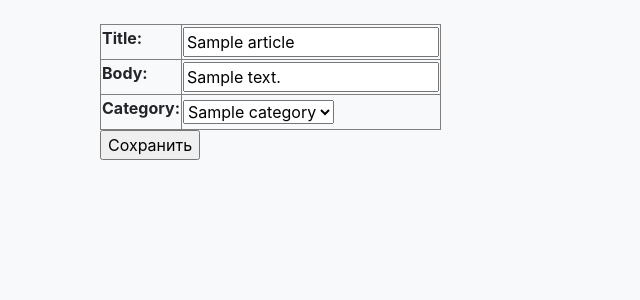
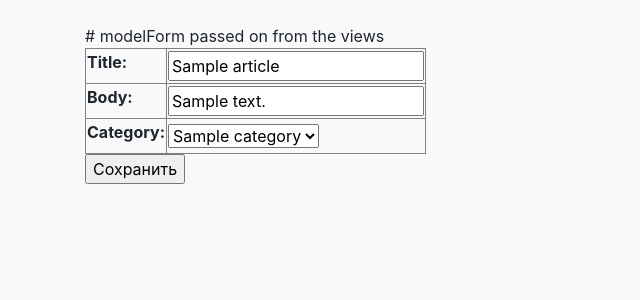
Before and after one commit to LeonidBabkin/hexlet-django-blog, a Django app: page /articles/1/edit/ in a window 1280 px wide. Shown: the part 80-380 px from the top of the page, without its empty margins (0-640 px from the left). Run offline with Django 4.2, Linux system fonts and the light colour scheme; tables that the repository leaves empty hold one stand-in row (values such as "Sample post"); some libraries are stand-ins or nearby versions.

Commit message:
Update update.html

```diff
--- a/hexlet_django_blog/templates/articles/update.html
+++ b/hexlet_django_blog/templates/articles/update.html
@@ -1,6 +1,8 @@
 {% extends 'layout.html' %}
 {% load bootstrap4 i18n %}
 {% get_current_language as LANGUAGE_CODE %}
+
+<!-- отображение ошибок -->
 
 {% block content %}
   <div class="container mt-4">
@@ -13,11 +15,16 @@
       </ul>
     </div>
     {% endif %}
+  </div>
+
+<!-- форма для изменения статьи -->
+
 <form action="{% url 'articles_update' id=article_id %}" method="post">
     {% csrf_token %}
     <table border="1">
-    {{ form }}
+    {{ form }}  # modelForm passed on from the views
     </table>
     <input type="submit" value="Сохранить">
 </form>
+
 {% endblock %}
```
